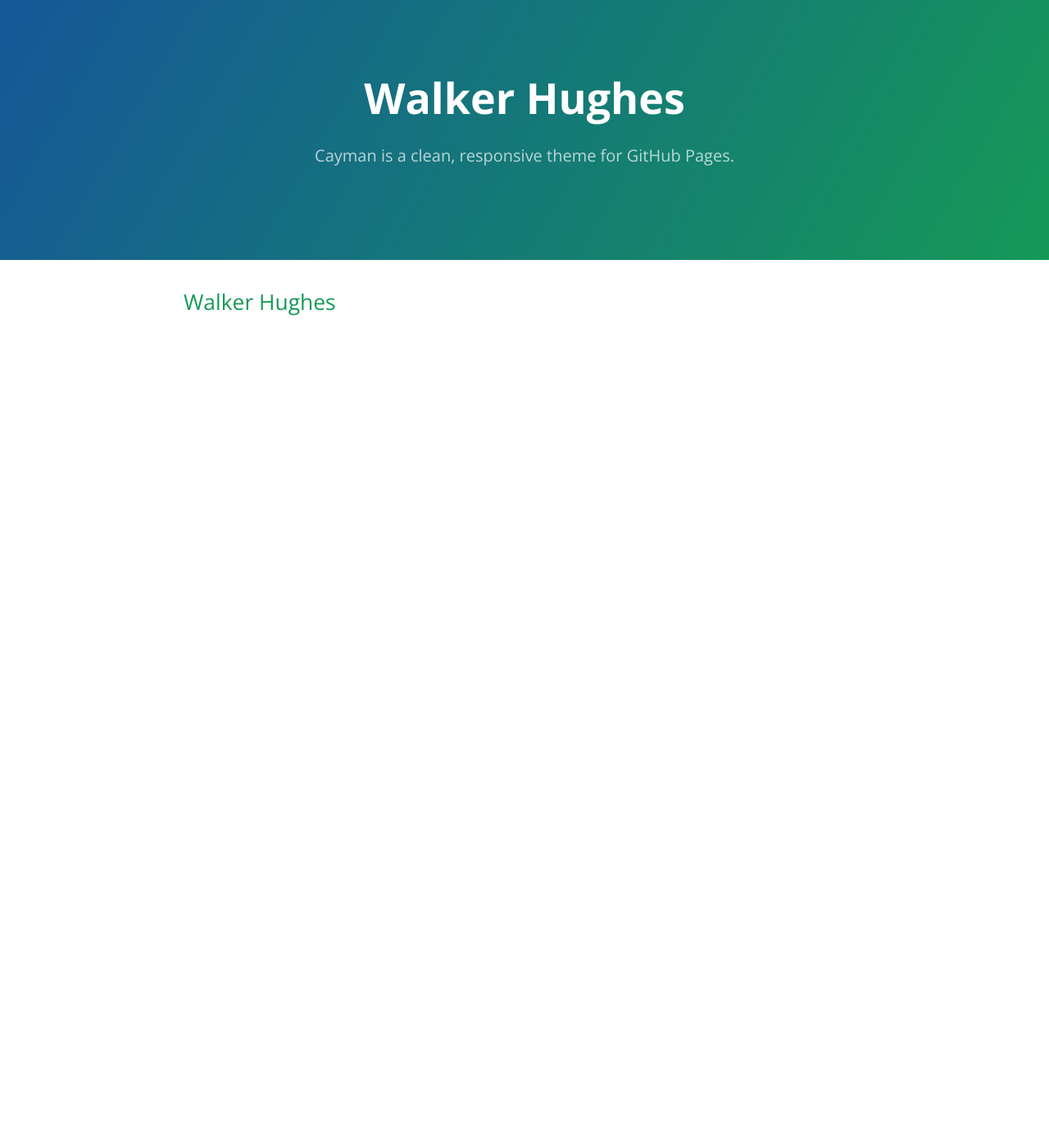
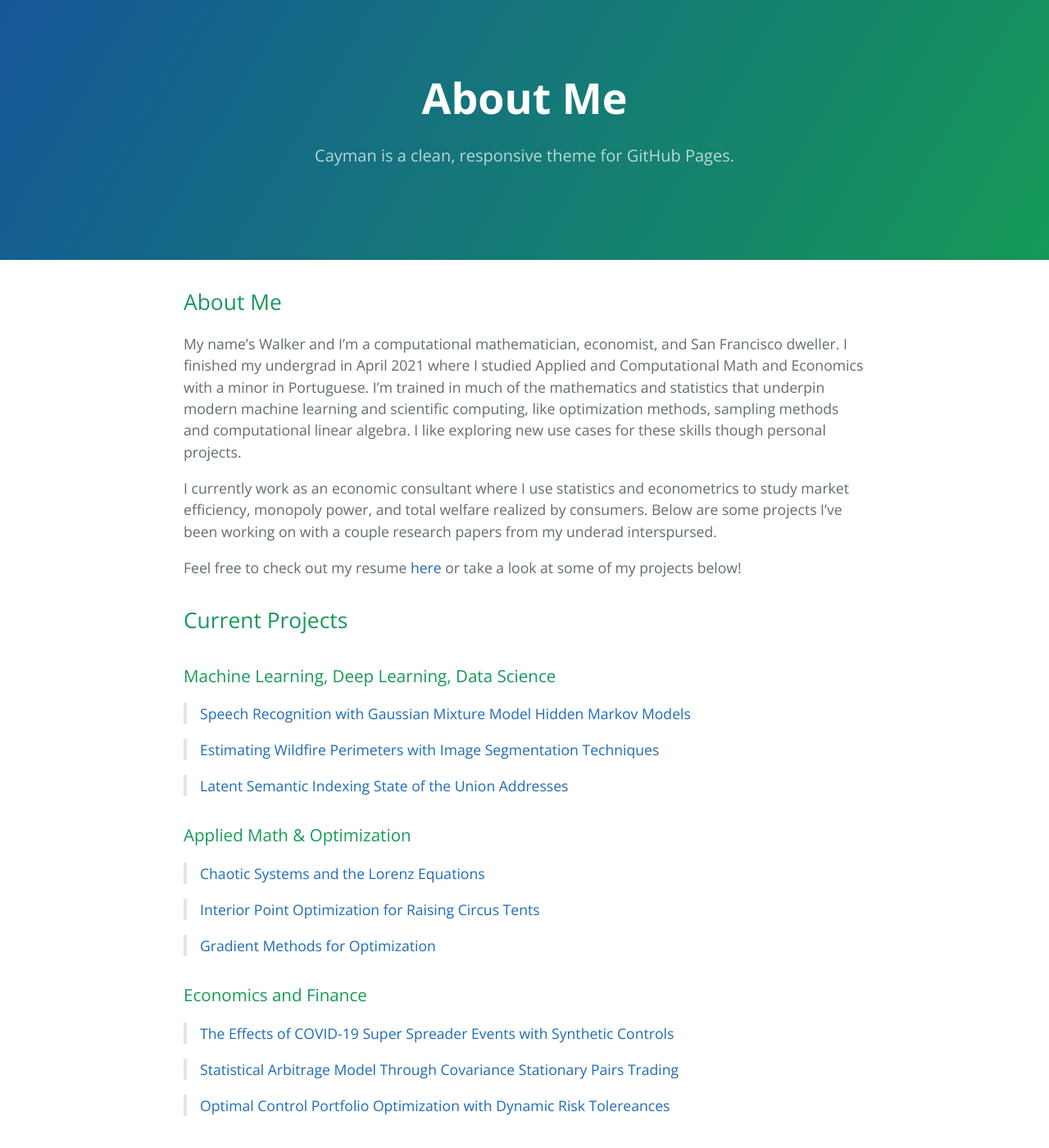
Before and after one commit to walkerhughes/portfolio, a Jekyll site: the page built from index.md, in a window 1280 px wide and 1400 px high. Shown: the whole window at 82% size. Built offline with Jekyll 4.4.1, drawn with Linux system fonts in a browser that asks for light colours; our own code applies the rules of GitHub Pages for plain Markdown files; some of the changed text lies outside the part shown.

Commit message:
Update index.md

```diff
--- a/index.md
+++ b/index.md
@@ -2,4 +2,40 @@
 layout: default
 ---
 
-## Walker Hughes
+## About Me
+
+My name's Walker and I'm a computational mathematician, economist, and San Francisco dweller. I finished my undergrad in April 2021 where I studied Applied and Computational Math and Economics with a minor in Portuguese. I'm trained in much of the mathematics and statistics that underpin modern machine learning and scientific computing, like optimization methods, sampling methods and computational linear algebra. I like exploring new use cases for these skills though personal projects.
+
+I currently work as an economic consultant where I use statistics and econometrics to study market efficiency, monopoly power, and total welfare realized by consumers. Below are some projects I've been working on with a couple research papers from my underad interspursed.
+
+<p>Feel free to check out my resume <a href="./Hughes, Walker.pdf">here</a> or take a look at some of my projects below!</p>
+
+## Current Projects
+
+### Machine Learning, Deep Learning, Data Science
+
+> [Speech Recognition with Gaussian Mixture Model Hidden Markov Models](./speech_recognition.html)
+
+> [Estimating Wildfire Perimeters with Image Segmentation Techniques](./wildfire_perimeters.html)
+
+> [Latent Semantic Indexing State of the Union Addresses](./lsi.html)
+
+### Applied Math & Optimization
+
+> [Chaotic Systems and the Lorenz Equations](./lorenz_equations.html)
+
+> [Interior Point Optimization for Raising Circus Tents](./interior_point_methods.html)
+
+> [Gradient Methods for Optimization](./gradient_optimization_methods.html)
+
+### Economics and Finance
+
+> [The Effects of COVID-19 Super Spreader Events with Synthetic Controls](./synth.html)
+
+> [Statistical Arbitrage Model Through Covariance Stationary Pairs Trading](./pairs_trading.html)
+
+> <p><a href="./optimal_control_portfolio_opt.pdf">Optimal Control Portfolio Optimization with Dynamic Risk Tolereances</a></p>
+
+### Portuguese
+
+> <p><a href="./crise_do_encilhamento.pdf">O Encilhamento e o papel de Rui Barbosa</a></p>
```
